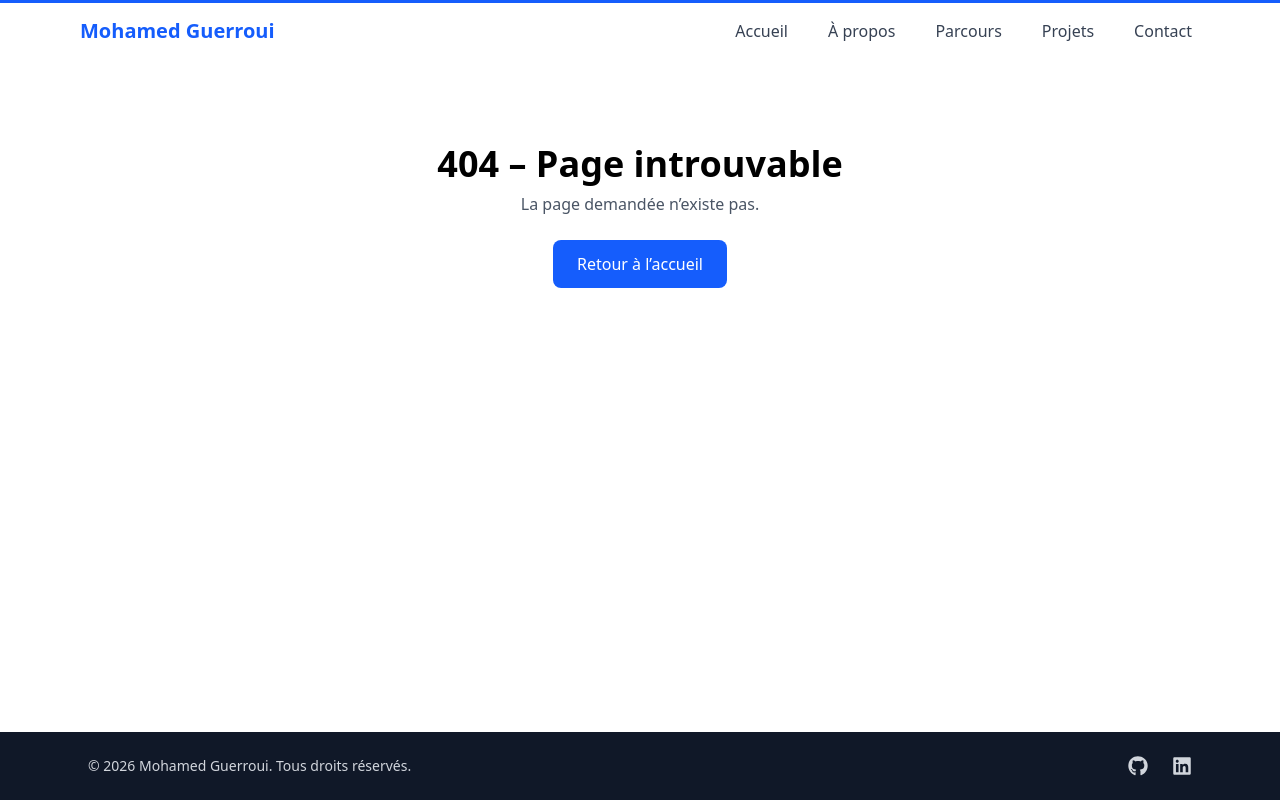
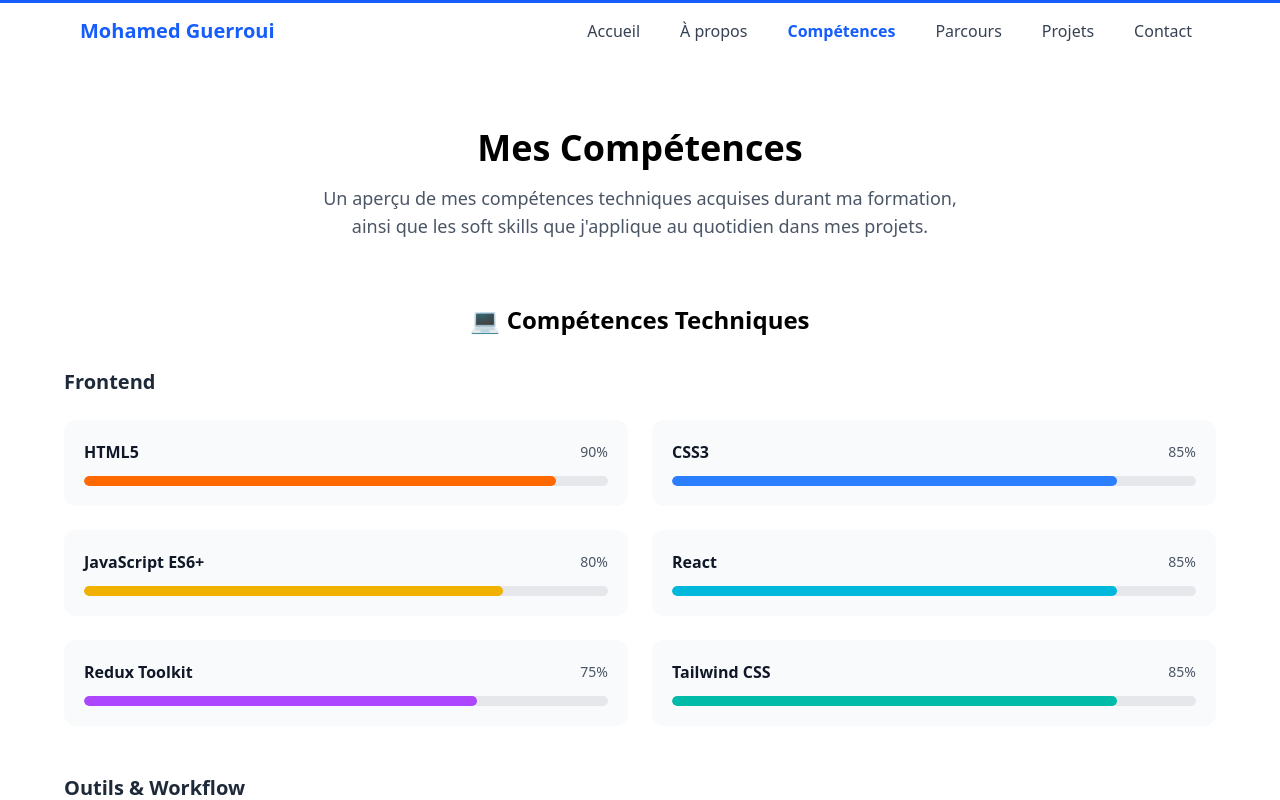
Before and after one commit to mhdgri/Portfolio, a React (Vite) app: page /skills in a window 1280 px wide. Shown: the top 800 px of the page. Built offline with nearby package versions, Linux system fonts and the light colour scheme.

Commit message:
Ajout de la page Compétences avec compétences techniques et soft skills

```diff
--- a/src/App.jsx
+++ b/src/App.jsx
@@ -4,6 +4,7 @@ import Footer from "./components/Footer";
 import SkipLink from "./components/SkipLink";
 import Home from "./pages/Home";
 import About from "./pages/About";
+import Skills from "./pages/Skills"
 import Journey from "./pages/Journey";
 import Projects from "./pages/Projects";
 import TodoApp from "./pages/TodoApp";
@@ -22,6 +23,7 @@ function App() {
           <Routes>
             <Route path="/" element={<Home />} />
             <Route path="/about" element={<About />} />
+            <Route path="/skills" element={<Skills />} />
             <Route path="/journey" element={<Journey />} />
             <Route path="/projects" element={<Projects />} />
             <Route path="/todo" element={<TodoApp />} />
--- a/src/components/Navbar.jsx
+++ b/src/components/Navbar.jsx
@@ -27,6 +27,7 @@ export default function Navbar() {
   const navItems = [
     { to: "/", label: "Accueil" },
     { to: "/about", label: "À propos" },
+    { to: "/skills", label: "Compétences" },
     { to: "/journey", label: "Parcours" },
     { to: "/projects", label: "Projets" },
     { to: "/contact", label: "Contact" },
--- a/src/data/projectsData.js
+++ b/src/data/projectsData.js
@@ -38,10 +38,8 @@ export const projectsData = [
       "Interface responsive testée sur mobile, tablette et desktop",
       "Code source propre et bien structuré avec composants réutilisables",
       "Déploiement réussi sur Vercel avec CI/CD",
-      "Score Lighthouse : Performance 95+, Accessibilité 90+",
       "Zéro erreur console, navigation fluide"
     ],
-
     improvements: [
       "Ajouter des tests unitaires avec Jest et React Testing Library",
       "Implémenter un système de gestion des transactions bancaires",
--- /dev/null
+++ b/src/pages/Skills.jsx
@@ -0,0 +1,217 @@
+import { motion } from "framer-motion";
+import SEO from "../components/SEO";
+
+const container = {
+  hidden: { opacity: 0 },
+  show: {
+    opacity: 1,
+    transition: { staggerChildren: 0.1 }
+  }
+};
+
+const item = {
+  hidden: { opacity: 0, y: 20 },
+  show: { opacity: 1, y: 0, transition: { duration: 0.5 } }
+};
+
+const technicalSkills = [
+  {
+    category: "Frontend",
+    skills: [
+      { name: "HTML5", level: 90, color: "bg-orange-500" },
+      { name: "CSS3", level: 85, color: "bg-blue-500" },
+      { name: "JavaScript ES6+", level: 80, color: "bg-yellow-500" },
+      { name: "React", level: 85, color: "bg-cyan-500" },
+      { name: "Redux Toolkit", level: 75, color: "bg-purple-500" },
+      { name: "Tailwind CSS", level: 85, color: "bg-teal-500" }
+    ]
+  },
+  {
+    category: "Outils & Workflow",
+    skills: [
+      { name: "Git", level: 80, color: "bg-orange-600" },
+      { name: "GitHub", level: 85, color: "bg-gray-700" },
+      { name: "VS Code", level: 90, color: "bg-blue-600" },
+      { name: "Vite", level: 80, color: "bg-purple-600" },
+      { name: "npm", level: 85, color: "bg-red-600" },
+      { name: "Postman", level: 75, color: "bg-orange-500" }
+    ]
+  }
+];
+
+const softSkills = [
+  {
+    name: "Rigueur & Attention aux détails",
+    description: "Code propre, respect des standards et des bonnes pratiques",
+    icon: "🎯"
+  },
+  {
+    name: "Curiosité & Apprentissage continu",
+    description: "Veille technologique active, exploration de nouvelles technologies",
+    icon: "🔍"
+  },
+  {
+    name: "Autonomie",
+    description: "Capacité à résoudre des problèmes de manière indépendante",
+    icon: "💪"
+  },
+  {
+    name: "Communication",
+    description: "Documentation claire, partage de connaissances, travail en équipe",
+    icon: "💬"
+  },
+  {
+    name: "Adaptabilité",
+    description: "Flexibilité face aux changements de technologies et de méthodes",
+    icon: "🔄"
+  },
+  {
+    name: "Sens du détail UX",
+    description: "Souci de l'expérience utilisateur et de l'accessibilité",
+    icon: "✨"
+  }
+];
+
+export default function Skills() {
+  return (
+    <>
+      <SEO
+        title="Compétences"
+        description="Compétences techniques en développement web : HTML5, CSS3, JavaScript, React, Redux, Tailwind CSS. Soft skills : rigueur, curiosité, autonomie."
+        canonical="/skills"
+      />
+
+      <section className="py-16 px-6 bg-white min-h-screen">
+        <div className="max-w-6xl mx-auto">
+
+          <motion.div
+            initial={{ opacity: 0, y: 20 }}
+            animate={{ opacity: 1, y: 0 }}
+            transition={{ duration: 0.6 }}
+            className="text-center mb-16"
+          >
+            <h1 className="text-3xl md:text-4xl font-bold mb-4">Mes Compétences</h1>
+            <p className="text-lg text-gray-600 max-w-2xl mx-auto">
+              Un aperçu de mes compétences techniques acquises durant ma formation,
+              ainsi que les soft skills que j'applique au quotidien dans mes projets.
+            </p>
+          </motion.div>
+
+          <motion.div
+            variants={container}
+            initial="hidden"
+            whileInView="show"
+            viewport={{ once: true, margin: "-100px" }}
+            className="mb-20"
+          >
+            <motion.h2
+              variants={item}
+              className="text-2xl font-bold mb-8 text-center"
+            >
+              💻 Compétences Techniques
+            </motion.h2>
+
+            <div className="space-y-12">
+              {technicalSkills.map((category, catIndex) => (
+                <motion.div key={catIndex} variants={item}>
+                  <h3 className="text-xl font-semibold mb-6 text-gray-800">
+                    {category.category}
+                  </h3>
+                  <div className="grid grid-cols-1 md:grid-cols-2 gap-6">
+                    {category.skills.map((skill, skillIndex) => (
+                      <SkillCard key={skillIndex} skill={skill} />
+                    ))}
+                  </div>
+                </motion.div>
+              ))}
+            </div>
+          </motion.div>
+
+          <motion.div
+            variants={container}
+            initial="hidden"
+            whileInView="show"
+            viewport={{ once: true, margin: "-100px" }}
+          >
+            <motion.h2
+              variants={item}
+              className="text-2xl font-bold mb-8 text-center"
+            >
+              🌟 Soft Skills
+            </motion.h2>
+
+            <div className="grid grid-cols-1 md:grid-cols-2 lg:grid-cols-3 gap-6">
+              {softSkills.map((skill, index) => (
+                <motion.div
+                  key={index}
+                  variants={item}
+                  whileHover={{ y: -4, scale: 1.02 }}
+                  className="bg-gradient-to-br from-blue-50 to-white p-6 rounded-xl shadow-md hover:shadow-lg transition-shadow"
+                >
+                  <div className="text-4xl mb-3">{skill.icon}</div>
+                  <h3 className="text-lg font-semibold mb-2 text-gray-900">
+                    {skill.name}
+                  </h3>
+                  <p className="text-gray-600 text-sm leading-relaxed">
+                    {skill.description}
+                  </p>
+                </motion.div>
+              ))}
+            </div>
+          </motion.div>
+
+          <motion.div
+            initial={{ opacity: 0, y: 20 }}
+            whileInView={{ opacity: 1, y: 0 }}
+            viewport={{ once: true }}
+            transition={{ duration: 0.6, delay: 0.2 }}
+            className="text-center mt-16 p-8 bg-gradient-to-r from-blue-50 to-indigo-50 rounded-2xl"
+          >
+            <h3 className="text-2xl font-bold mb-4">Prêt à collaborer ?</h3>
+            <p className="text-gray-700 mb-6 max-w-2xl mx-auto">
+              Je suis disponible pour des opportunités en CDI, stage ou freelance.
+              N'hésitez pas à me contacter pour discuter de votre projet !
+            </p>
+            <motion.a
+              href="/contact"
+              whileHover={{ y: -2 }}
+              whileTap={{ scale: 0.98 }}
+              className="inline-block px-8 py-3 bg-blue-600 text-white rounded-lg font-medium hover:bg-blue-700 transition focus:ring-2 focus:ring-blue-500"
+            >
+              Me contacter
+            </motion.a>
+          </motion.div>
+        </div>
+      </section>
+    </>
+  );
+}
+
+function SkillCard({ skill }) {
+  return (
+    <motion.div
+      whileHover={{ scale: 1.02 }}
+      className="bg-gray-50 p-5 rounded-xl hover:shadow-md transition-all"
+    >
+      <div className="flex items-center justify-between mb-3">
+        <h4 className="font-semibold text-gray-900">{skill.name}</h4>
+        <span className="text-sm text-gray-600 font-medium">{skill.level}%</span>
+      </div>
+
+      <div className="w-full bg-gray-200 rounded-full h-2.5 overflow-hidden">
+        <motion.div
+          initial={{ width: 0 }}
+          whileInView={{ width: `${skill.level}%` }}
+          viewport={{ once: true }}
+          transition={{ duration: 1, delay: 0.2, ease: "easeOut" }}
+          className={`${skill.color} h-full rounded-full`}
+          role="progressbar"
+          aria-valuenow={skill.level}
+          aria-valuemin="0"
+          aria-valuemax="100"
+          aria-label={`Niveau de compétence en ${skill.name}`}
+        />
+      </div>
+    </motion.div>
+  );
+}
```
